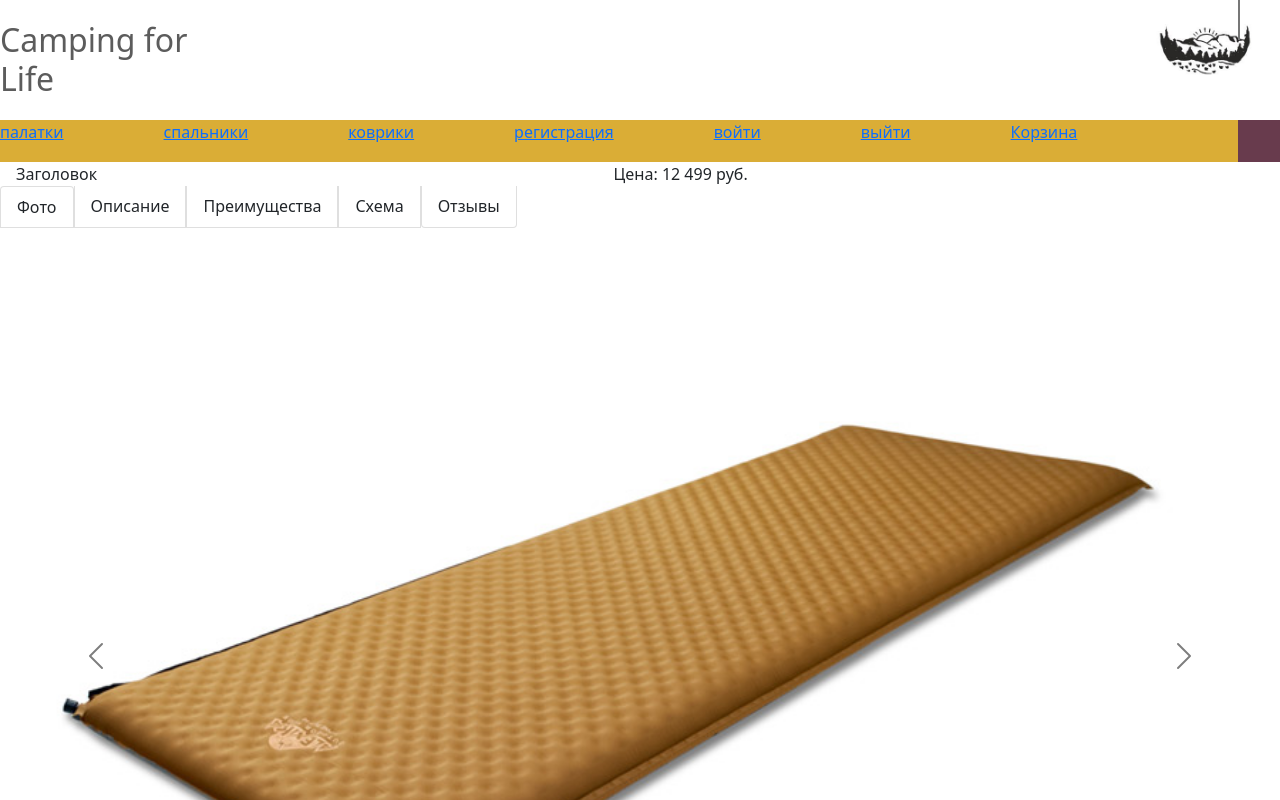
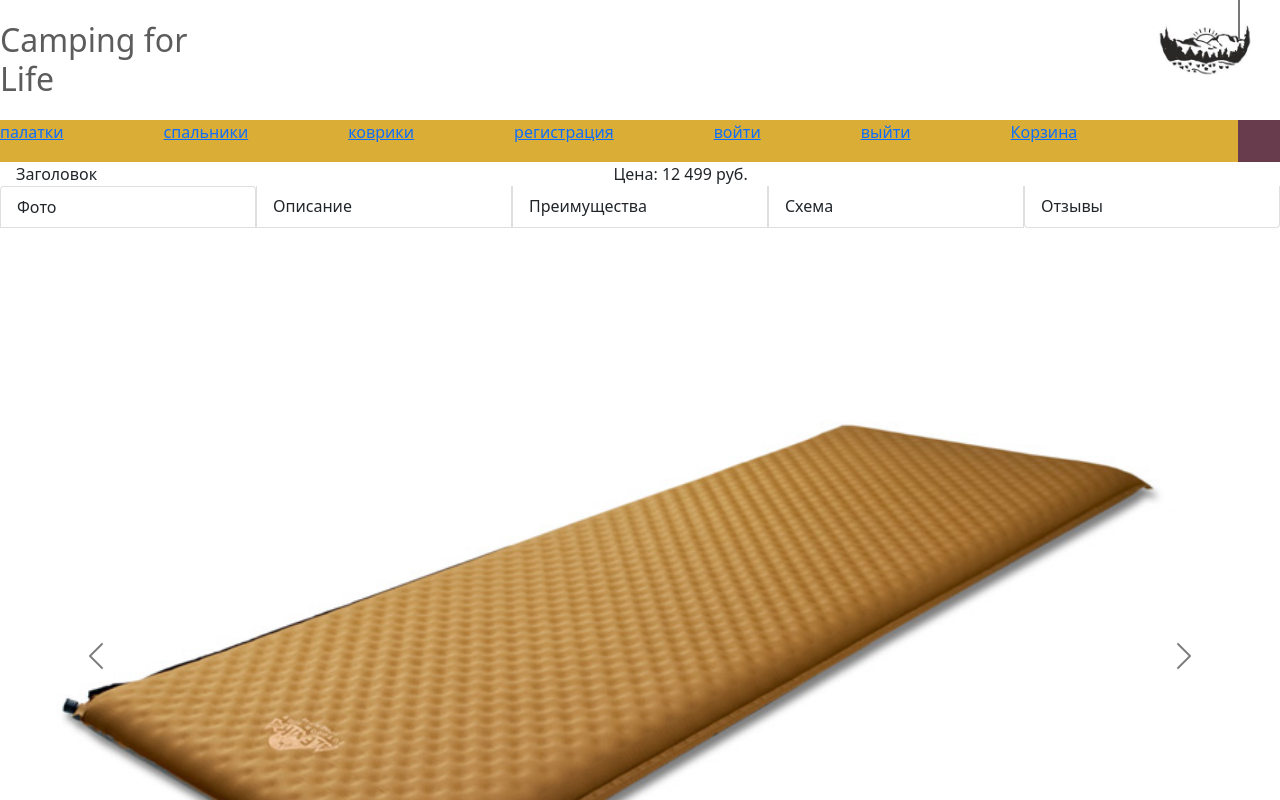
Before and after one commit to druzhininss/camping, a React (Create React App) app in the folder client/: page /products/kovriki in a window 1280 px wide. Shown: the top 800 px of the page. Built offline with nearby package versions, Linux system fonts and the light colour scheme.

Commit message:
Немного изменил стили, изначально другая задача была, стили побочно изменились

```diff
--- a/client/src/components/ProductPageSelector/ProductPageSelector.jsx
+++ b/client/src/components/ProductPageSelector/ProductPageSelector.jsx
@@ -1,11 +1,9 @@
 import React from "react";
 import { useState } from "react";
 
-const listSelectors = ["Фото", "Описание", "Преимущества", "Схема", "Отзывы"];
-
 const ProductPageSelector = () => {
-  const classes = ["list-group-item"];
-
+  const listSelectors = ["Фото", "Описание", "Преимущества", "Схема", "Отзывы"];
+  const classes = ["list-group-item list-group-item-action"];
   const [isActive, isSetActive] = useState(false);
 
   const handleClick = () => {
@@ -18,7 +16,7 @@ const ProductPageSelector = () => {
       {isActive
         ? listSelectors.map((link) => (
             <li
-              className={classes.join(" ")}
+              className={classes.join(", ")}
               aria-current="true"
               onClick={handleClick}
               key={link}
@@ -27,7 +25,7 @@ const ProductPageSelector = () => {
             </li>
           ))
         : listSelectors.map((link) => (
-            <li className={classes} onClick={handleClick} key={link}>
+            <li className={classes} key={link}>
               {link}
             </li>
           ))}
```
